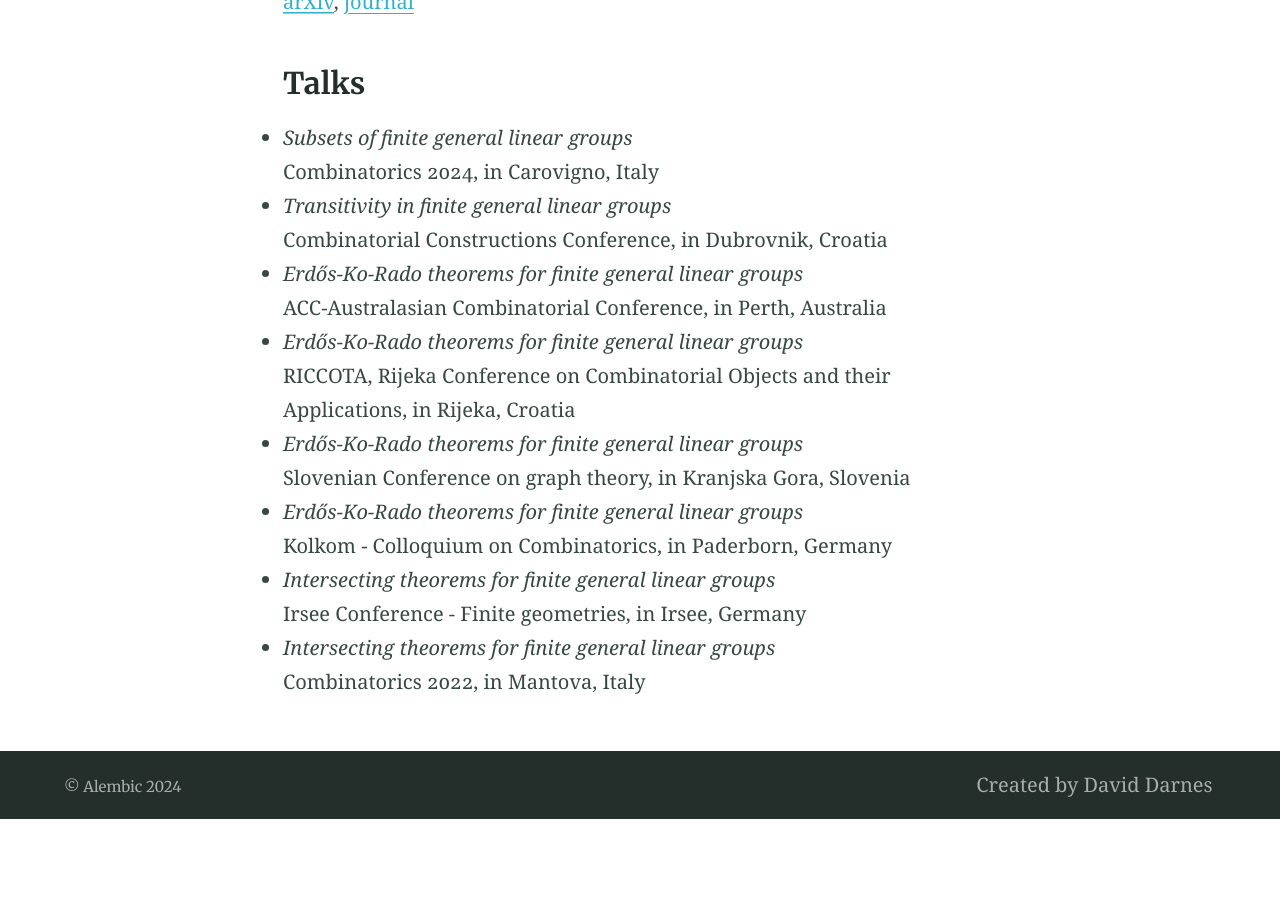
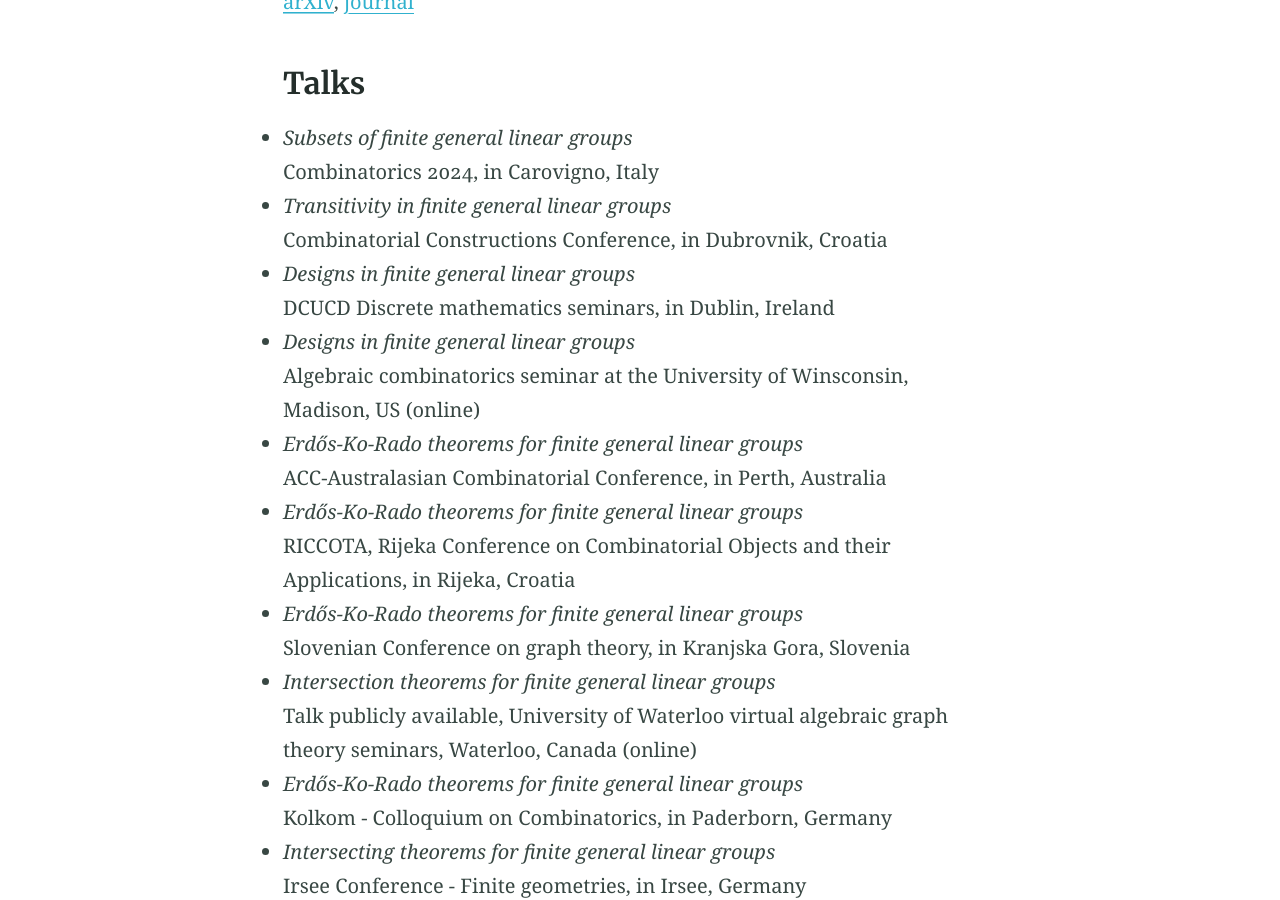
Before and after one commit to alenaernst/alenaernst.github.io, a Jekyll site: the page built from research.md, in a window 1280 px wide and 900 px high, scrolled down 781 px. Built offline with Jekyll 4.4.1, drawn with Linux system fonts in a browser that asks for light colours; before the commit the page ends 1600 px from its top, so only the background shows below that.

Commit message:
Update research.md

```diff
--- a/research.md
+++ b/research.md
@@ -22,12 +22,18 @@ excerpt: "A demo of Markdown and HTML includes"
  Combinatorics 2024, in Carovigno, Italy
 *  _Transitivity in finite general linear groups_ <br>
  Combinatorial Constructions Conference, in Dubrovnik, Croatia
+*  _Designs in finite general linear groups_ <br>
+  DCUCD Discrete mathematics seminars, in Dublin, Ireland
+*  _Designs in finite general linear groups_ <br>
+  Algebraic combinatorics seminar at the University of Winsconsin, Madison, US (online)
 *  _Erdős-Ko-Rado theorems for finite general linear groups_ <br>
  ACC-Australasian Combinatorial Conference, in Perth, Australia
 *  _Erdős-Ko-Rado theorems for finite general linear groups_ <br>
  RICCOTA, Rijeka Conference on Combinatorial Objects and their Applications, in Rijeka, Croatia
 *   _Erdős-Ko-Rado theorems for finite general linear groups_ <br>
  Slovenian Conference on graph theory, in Kranjska Gora, Slovenia
+*  _Intersection theorems for finite general linear groups_ <br>
+ Talk publicly available, University of Waterloo virtual algebraic graph theory seminars, Waterloo, Canada (online)
 *  _Erdős-Ko-Rado theorems for finite general linear groups_ <br>
  Kolkom - Colloquium on Combinatorics, in Paderborn, Germany
 *  _Intersecting theorems for finite general linear groups_ <br>
```
